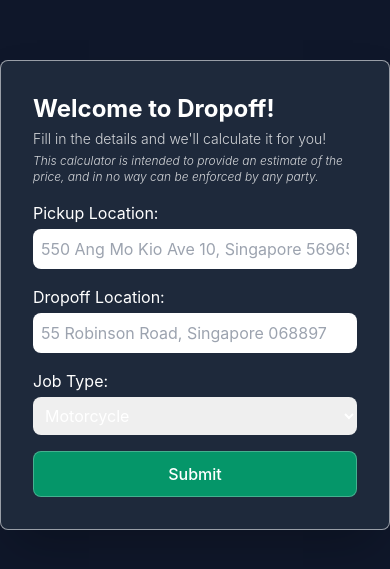
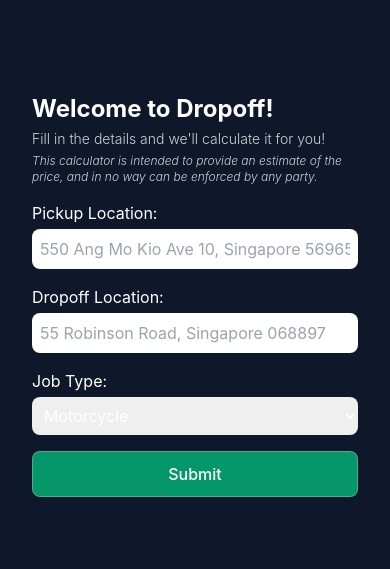
Before and after one commit to Khairul-Ikhwan/dropoff, a React (Vite) app in the folder dropoff-calculator-frontend/: page / in a window 390 px wide. Shown: the part 127-696 px from the top of the page. Built offline with nearby package versions, Linux system fonts and the light colour scheme.

Commit message:
Update CalcForm.tsx
- changed how it looks on mobile

```diff
--- a/dropoff-calculator-frontend/src/features/CalcForm.tsx
+++ b/dropoff-calculator-frontend/src/features/CalcForm.tsx
@@ -78,7 +78,7 @@
   };
 
   return (
-    <div className="w-full p-8 border rounded-lg shadow-2xl border-white/55 bg-slate-800">
+    <div className="w-full p-8 sm:shadow-2xl sm:border sm:rounded-lg sm:border-white/55 sm:bg-slate-800">
       {!calculated ? (
         <form className="flex flex-col gap-4" onSubmit={handleSubmit}>
           <div className="flex flex-col gap-1">
```
